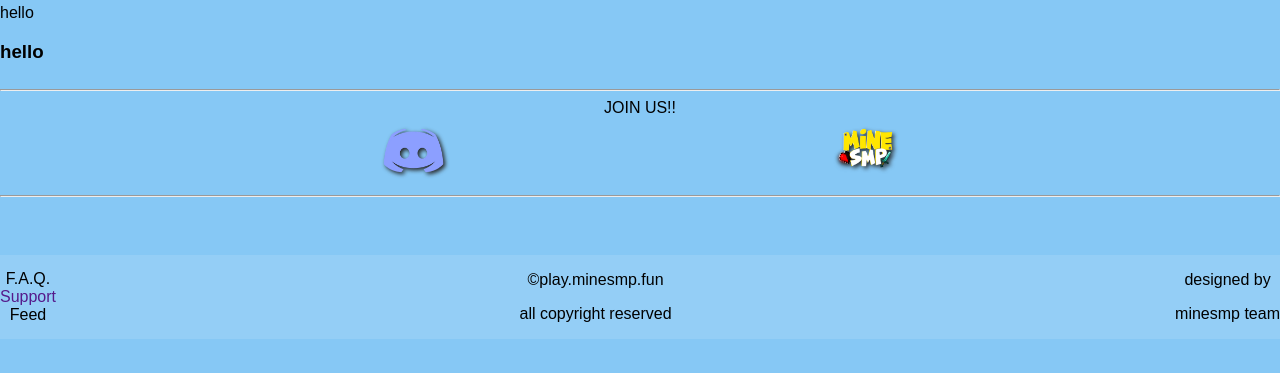
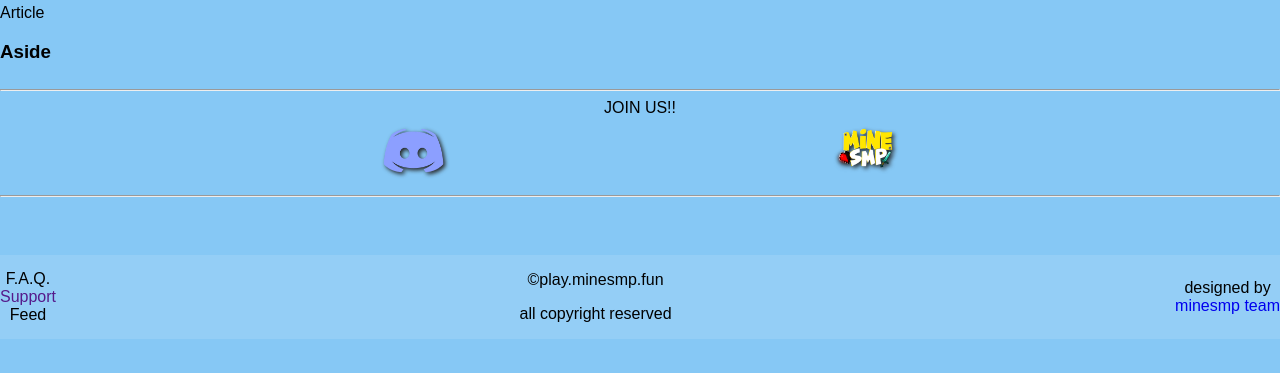
Before and after one commit to the-thunder-volt/thundervolt-minesmp, a plain HTML site: page index.html in a window 1280 px wide. Shown: the part 748-1121 px from the top of the page. Drawn offline with Linux system fonts and the light colour scheme.

Commit message:
index file updated

```diff
--- a/index.html
+++ b/index.html
@@ -231,13 +231,13 @@
         <iframe height="280px" width="350px" src="https://www.youtube.com/embed/7lKprpgDjaA?si=Dj0siX1cpvKjjYlg?zmute=1" frameborder="0"></iframe>
     </div>
     <article>
-        hello
+        Article
     </article>
     <aside style="display: flex; text-align: center;">
 
         <!-- <div> Search </div> | <div> Home </div><div> Feed </div> -->
         <h3 style="text-align: center;">
-            hello
+            Aside
         <!-- Search | Home | Feedj -->
         </h3>
     </aside>
@@ -289,8 +289,10 @@
         </div>
 
         <div style="text-decoration: none;">
-            <ul style="text-decoration: none;">designed by</ul>
-            <ul>minesmp team</ul>
+            <ul style=" list-style-type:none;;">
+                designed by
+                <li><a style="text-decoration: none;" href="teamimfo.html">minesmp team</a></li>
+            </ul>
         </div>
     </div>
     <div style="height: 50px;">
```
